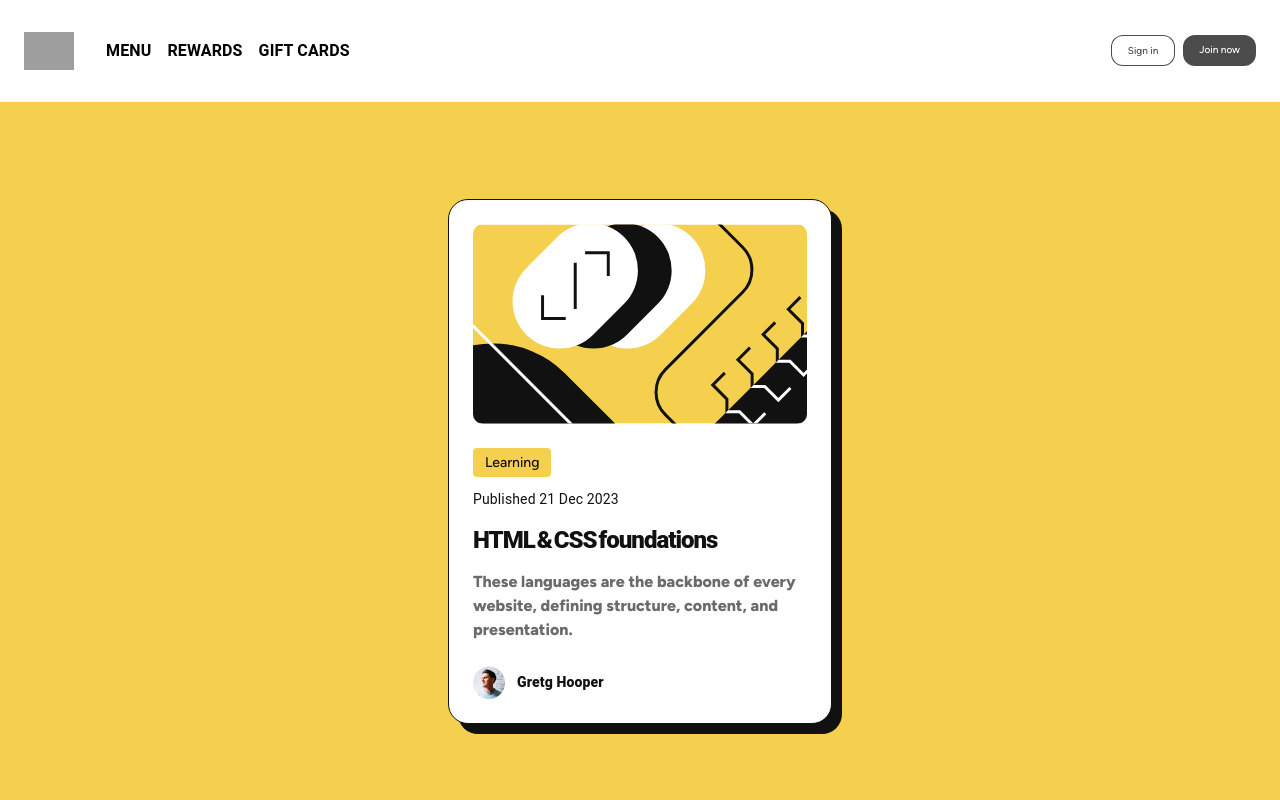
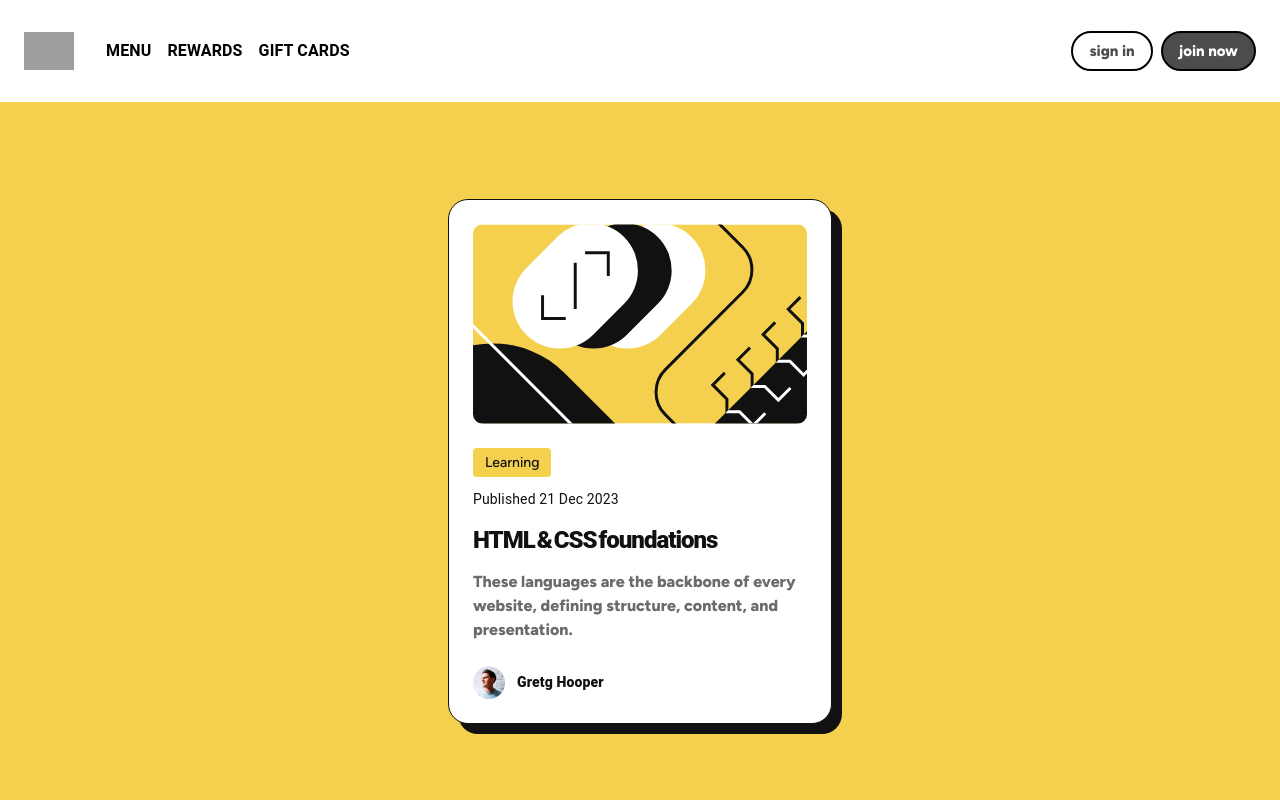
Before and after one commit to imbizman316/starbucks-mockup, a Next.js app: page /gift in a window 1280 px wide. Shown: the top 800 px of the page. Built offline with nearby package versions, Linux system fonts and the light colour scheme; grey boxes are pictures that could not be loaded.

Commit message:
Added new custom button for navbar account related buttons

```diff
--- /dev/null
+++ b/app/components/michelaneous/NewCustomButton.tsx
@@ -0,0 +1,36 @@
+import Link from "next/link";
+import React from "react";
+
+interface Props {
+  color: string;
+  link: string;
+  fontsize?: number;
+  fontcolor: string;
+  text: string;
+}
+
+function NewCustomButton({
+  color,
+  link,
+  fontsize = 15,
+  fontcolor,
+  text,
+}: Props) {
+  return (
+    <Link
+      style={{
+        backgroundColor: color,
+        color: fontcolor,
+        fontSize: fontsize,
+        padding: "7px 16px",
+        borderRadius: "50px",
+        border: "2px solid black",
+      }}
+      href={link}
+    >
+      {text}
+    </Link>
+  );
+}
+
+export default NewCustomButton;
--- /dev/null
+++ b/app/components/navigation/CreateAccountLoginBar.tsx
@@ -0,0 +1,24 @@
+import React from "react";
+import NewCustomButton from "../michelaneous/NewCustomButton";
+import { Box } from "@mui/material";
+
+function CreateAccountLoginBar() {
+  return (
+    <Box sx={{ display: "flex", gap: 1 }}>
+      <NewCustomButton
+        link="/account/login"
+        color="#FFFFFF"
+        fontcolor="#000000b3"
+        text="sign in"
+      />
+      <NewCustomButton
+        link="/account/create"
+        color="#000000b3"
+        fontcolor="#ffffff"
+        text="join now"
+      />
+    </Box>
+  );
+}
+
+export default CreateAccountLoginBar;
--- a/app/components/navigation/Navbar.tsx
+++ b/app/components/navigation/Navbar.tsx
@@ -7,6 +7,7 @@ import { Container, Typography } from "@mui/material";
 import Link from "next/link";
 import { menus } from "@/app/data/navbar/data";
 import MenuIcon from "@mui/icons-material/Menu";
+import CreateAccountLoginBar from "./CreateAccountLoginBar";
 
 const MenuItem = ({ link, children }: { link: string; children: string }) => {
   return (
@@ -111,37 +112,7 @@ function Navbar() {
             </Typography>
           </Link>
         </Box> */}
-        <Box sx={{ display: "flex", gap: 1 }}>
-          <Link
-            href="/account/login"
-            className="buttonPadding"
-            style={{
-              backgroundColor: "#FFFFFF",
-              borderRadius: 12,
-              fontSize: 10,
-              color: "#000000b3",
-              fontWeight: "bold",
-              borderColor: "#000000b3",
-              borderBlockStyle: "solid",
-              borderWidth: "0.1rem",
-            }}
-          >
-            Sign in
-          </Link>
-          <Link
-            href="/account/create"
-            className="buttonPadding"
-            style={{
-              backgroundColor: "#000000b3",
-              borderRadius: 12,
-              fontSize: 10,
-              color: "#ffffff",
-              fontWeight: "bold",
-            }}
-          >
-            Join now
-          </Link>
-        </Box>
+        <CreateAccountLoginBar />
       </Container>
       <MenuIcon
         sx={{
@@ -222,37 +193,7 @@ function Navbar() {
                   flexDirection: "column",
                 }}
               >
-                <Box sx={{ display: "flex", gap: 1 }}>
-                  <Link
-                    href="/account/login"
-                    className="buttonPadding"
-                    style={{
-                      backgroundColor: "#FFFFFF",
-                      borderRadius: 12,
-                      fontSize: 10,
-                      color: "#000000b3",
-                      fontWeight: "bold",
-                      borderColor: "#000000b3",
-                      borderBlockStyle: "solid",
-                      borderWidth: "0.1rem",
-                    }}
-                  >
-                    Sign in
-                  </Link>
-                  <Link
-                    href="/account/create"
-                    className="buttonPadding"
-                    style={{
-                      backgroundColor: "#000000b3",
-                      borderRadius: 12,
-                      fontSize: 10,
-                      color: "#ffffff",
-                      fontWeight: "bold",
-                    }}
-                  >
-                    Join now
-                  </Link>
-                </Box>
+                <CreateAccountLoginBar />
                 {/* <Box sx={{ display: "flex", gap: 1, alignItems: "center" }}>
                   <RoomIcon />
                   <Link href={"/store-locator"}>
```
